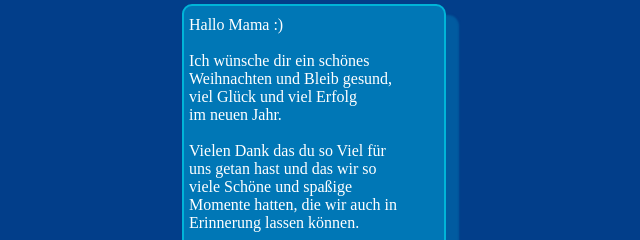
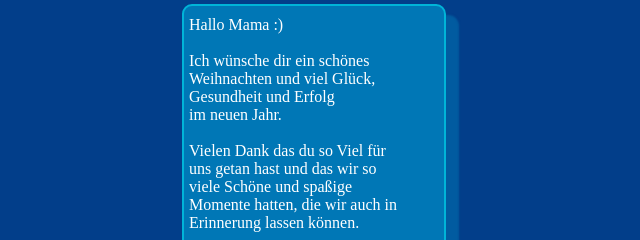
Before and after one commit to Nikita88888/MamasWeihnachtsgeschenk2023, a plain HTML site: page index.html in a window 1280 px wide. Shown: the part 191-431 px from the top of the page, 326-966 px from the left. Drawn offline with Linux system fonts and the light colour scheme.

Commit message:
Add files via upload

```diff
--- a/index.html
+++ b/index.html
@@ -20,8 +20,8 @@
         <span>Hallo Mama :)</span>
         <br><br>
         <span>Ich wünsche dir ein schönes</span> <br>
-        <span>Weihnachten und Bleib gesund,</span> <br>
-        <span>viel Glück und viel Erfolg</span> <br>
+        <span>Weihnachten und viel Glück,</span> <br>
+        <span>Gesundheit und Erfolg</span> <br>
         <span>im neuen Jahr.</span>
         <br><br>
         <span>Vielen Dank das du so Viel für</span> <br>
```
